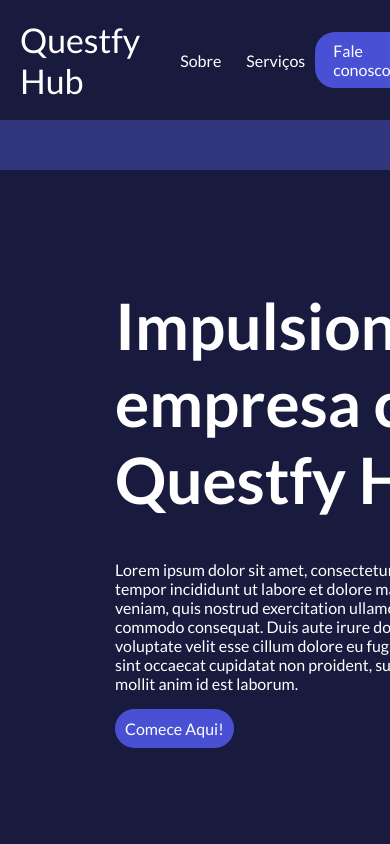
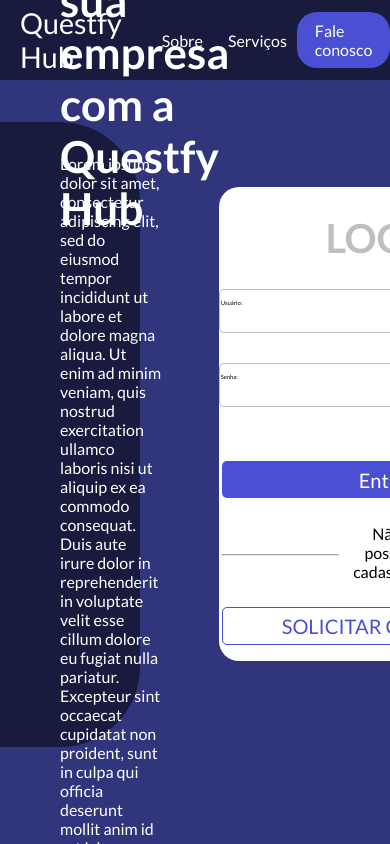
Before and after one commit to Questfy-Hub/Front-End, an Angular app in the folder questfyHub/: page /login in a window 390 px wide. Built offline with nearby package versions, Linux system fonts and the light colour scheme.

Commit message:
Atualizando tela de login
Melhoria na tela de login para responsividade

```diff
--- a/questfyHub/src/app/pages/login/login.component.css
+++ b/questfyHub/src/app/pages/login/login.component.css
@@ -14,12 +14,15 @@
     background-color: #181A3E;
     padding: 20px;
 }
+
+
 .h_itensOne{
     display: flex;
     align-items: center;
 }
 .h_itensOne > span{
     margin-right: 25px;
+    font-size: 2.2rem;
 }
 .h_itensOne > a{
     margin-left: 15px;
@@ -27,8 +30,6 @@
 }
 .h_itensTwo{
     margin-right: 80px;
-    display: flex;
-
     display: flex;
     align-items: center;
 
@@ -48,14 +49,13 @@
 
 .loginBody{
     display: flex;
-    margin-top: 50px;
+    margin-top: 5vh;
 }
-
 
 .infoSet{
     background-color: #181A3E;
-    width: 689px;
-    height: 695px;
+    width: 36vw;
+    height: 74vh;
     border-radius: 0px 80px 80px 0;
     display: flex;
     justify-content: center;
@@ -64,18 +64,19 @@
 }
 
 .infoSet > h1 {
-    width: 615px;
-    height: 230px;
+    width: 33vw;
+    height: 24vh;
     font-size: 64px;
 }
 .infoSet > p{
-    width: 494px;
+    width:  26.2vw;
 }
 
 .infoSet > a{
     background-color: #4950D4;
     padding: 10px;
     border-radius: 20px;
+    margin-top: 1rem;
 }
 .infoSet > *{
     margin-left: 115px;
@@ -94,7 +95,7 @@
     height: 474px;
     display: flex;
     justify-content: center;
-    margin-left: 294px;
+    margin-left: 26.2vw;
     margin-top: 106px;
     border-radius: 20px;
 }
@@ -203,3 +204,33 @@
     font-size: 20px;
     margin-bottom: 16px;
 }
+
+@media only screen and (max-width: 1300px){
+    #header{
+        height: 40px;
+    }
+    .title{
+        font-size: 1.8rem !important;
+    }
+    .infoSet > h1{
+        font-size: 44px;
+    }
+    .infoSet > *{
+        margin-left: 60px;
+        margin-top: 0px;
+    }
+
+    .forms{
+        width: 430px;
+        margin-left: 20.1vw;
+        margin-top: 65px;
+    }
+
+    .form-group label {
+        font-size: 1.5vw
+    }
+    .registerSection > p {
+        width: 55vw;
+    }
+
+}
--- a/questfyHub/src/app/pages/login/login.component.html
+++ b/questfyHub/src/app/pages/login/login.component.html
@@ -2,7 +2,7 @@
 
   <div id="header">
     <div class="h_itensOne">
-      <span style="font-size: 34px">Questfy Hub</span>
+      <span class="title">Questfy Hub</span>
       <a href="">Sobre</a>
       <a href="">Serviços</a>
     </div>
```
